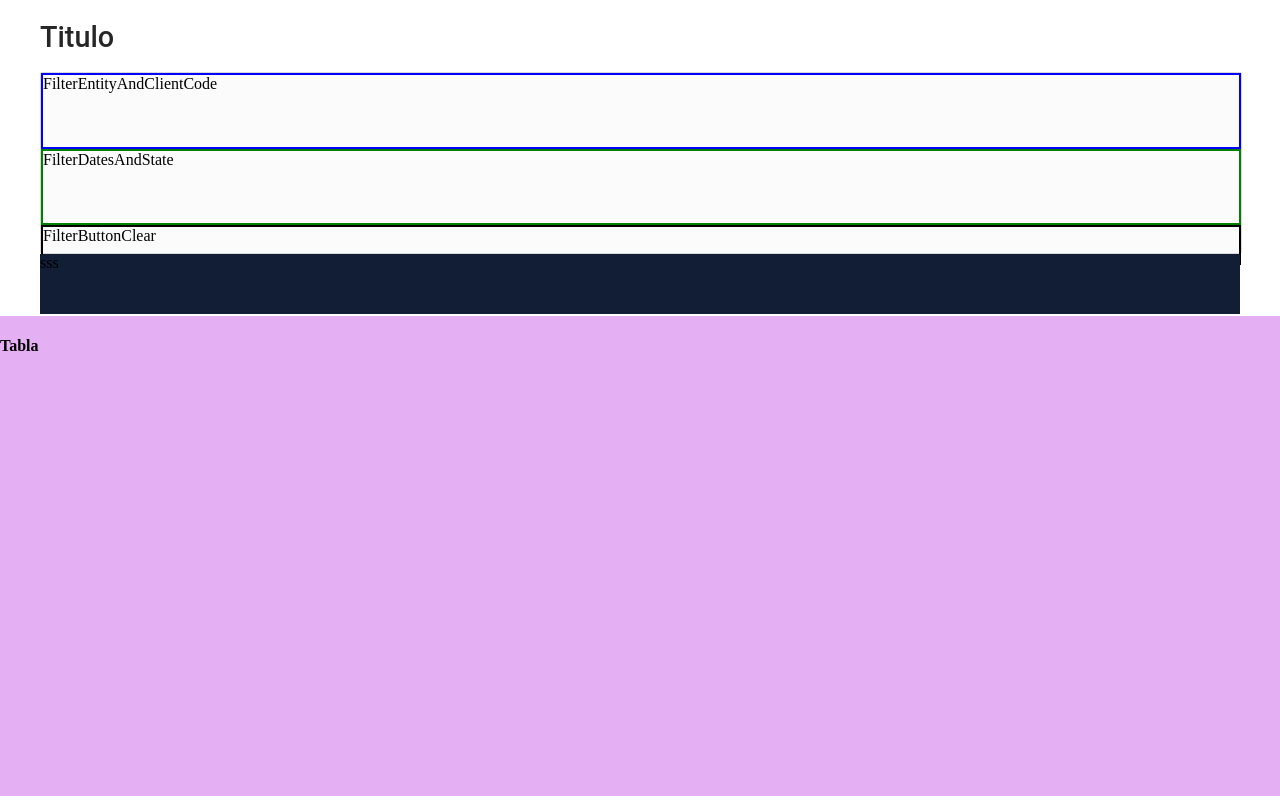
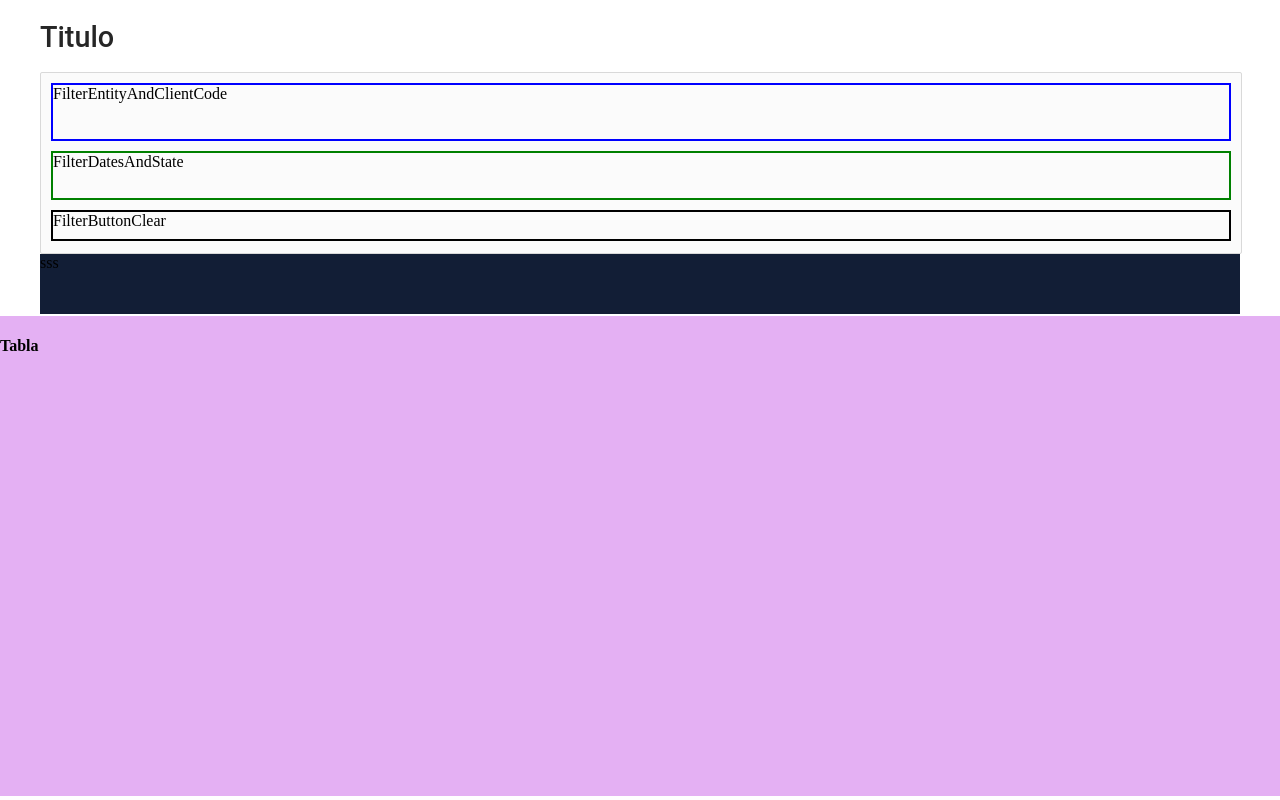
Before and after one commit to Aluonam/pantallaANT, a Next.js app: page / in a window 1280 px wide. Built offline with nearby package versions, Linux system fonts and the light colour scheme.

Commit message:
feat: margin into containers components filters

```diff
--- a/pages/pantallaANT/screenPlanesDeCompra/components/filters/filtersComponents/filterButtonsClear/FilterButtonClear.module.css
+++ b/pages/pantallaANT/screenPlanesDeCompra/components/filters/filtersComponents/filterButtonsClear/FilterButtonClear.module.css
@@ -1,6 +1,7 @@
 
 .container3{
     width: auto;
-    height: 20%;
+    height: 15%;
     border: 2px solid black;
+    margin: 10px;
 }
--- a/pages/pantallaANT/screenPlanesDeCompra/components/filters/filtersComponents/filterDatesAndState/FilterDatesAndState.module.css
+++ b/pages/pantallaANT/screenPlanesDeCompra/components/filters/filtersComponents/filterDatesAndState/FilterDatesAndState.module.css
@@ -1,6 +1,7 @@
 
 .container2{
     width: auto;
-    height: 40%;
+    height: 25%;
     border: 2px solid green;
+    margin: 10px;
 }
--- a/pages/pantallaANT/screenPlanesDeCompra/components/filters/filtersComponents/filterEntityAndClientCode/FilterEntityAndClientcode.module.css
+++ b/pages/pantallaANT/screenPlanesDeCompra/components/filters/filtersComponents/filterEntityAndClientCode/FilterEntityAndClientcode.module.css
@@ -1,5 +1,6 @@
 .container1{
     width: auto;
-    height: 40%;
+    height: 30%;
     border: 2px solid blue;
+    margin: 10px;
 }
```
